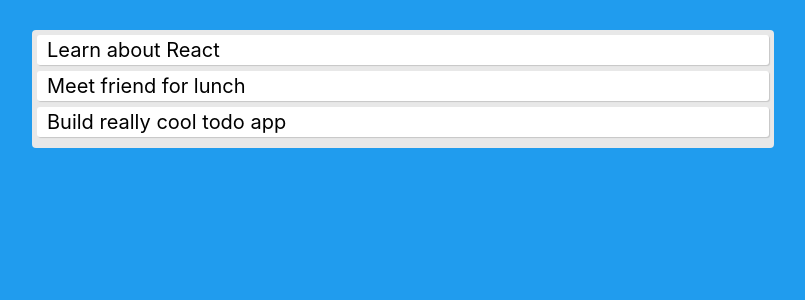
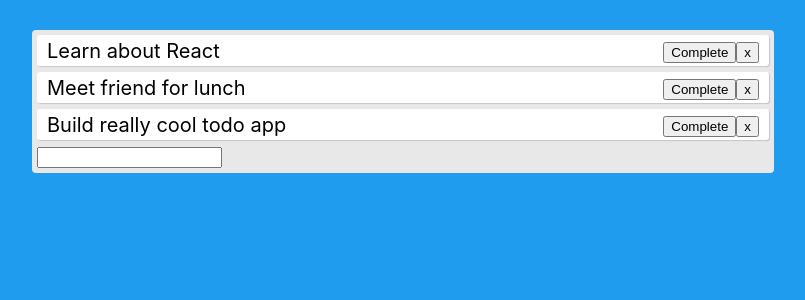
Before and after one commit to imkrantiprasad/react-hook-todo, a React (Create React App) app: page / in a window 1280 px wide. Shown: the top 300 px of the page, without its empty margins (242-1047 px from the left). Built offline with nearby package versions, Linux system fonts and the light colour scheme.

Commit message:
added CRUD

```diff
--- a/src/App.js
+++ b/src/App.js
@@ -2,16 +2,77 @@
 // import logo from './logo.svg';
 import './App.css';
 
-const Todo = ({ todo }) => <div className="todo">{todo.text}</div>;
+function Todo({ todo, index, completeTodo, removeTodo }) {
+  return (
+    <div
+      className="todo"
+      style={{ textDecoration: todo.isCompleted ? "line-through" : "" }}
+    >
+      {todo.text}
+
+      <div>
+        <button onClick={() => completeTodo(index)}>Complete</button>
+        <button onClick={() => removeTodo(index)}>x</button>
+      </div>
+    </div>
+  );
+}
+
+function TodoForm({ addTodo }) {
+  const [value, setValue] = useState("");
+
+  const handleSubmit = e => {
+    e.preventDefault();
+    if (!value) return;
+    addTodo(value);
+    setValue("");
+  };
+
+  return (
+    <form onSubmit={handleSubmit}>
+      <input
+        type="text"
+        className="input"
+        value={value}
+        onChange={e => setValue(e.target.value)}
+      />
+    </form>
+  );
+}
 
 function App() {
   const [todos, setTodos] = useState([
-    { text: "Learn about React" },
-    { text: "Meet friend for lunch" },
-    { text: "Build really cool todo app" }
+    {
+      text: "Learn about React",
+      isCompleted: false
+    },
+    {
+      text: "Meet friend for lunch",
+      isCompleted: false
+    },
+    {
+      text: "Build really cool todo app",
+      isCompleted: false
+    }
   ]);
 
-  // we'll render our todos here ...
+  const addTodo = text => {
+    const newTodos = [...todos, { text }];
+    setTodos(newTodos);
+  };
+
+  const completeTodo = index => {
+    const newTodos = [...todos];
+    newTodos[index].isCompleted = !newTodos[index].isCompleted;
+    setTodos(newTodos);
+  };
+
+  const removeTodo = index => {
+    const newTodos = [...todos];
+    newTodos.splice(index, 1);
+    setTodos(newTodos);
+  };
+
   return (
     <div className="app">
       <div className="todo-list">
@@ -20,8 +81,11 @@
             key={index}
             index={index}
             todo={todo}
+            completeTodo={completeTodo}
+            removeTodo={removeTodo}
           />
         ))}
+        <TodoForm addTodo={addTodo} />
       </div>
     </div>
   );
```
